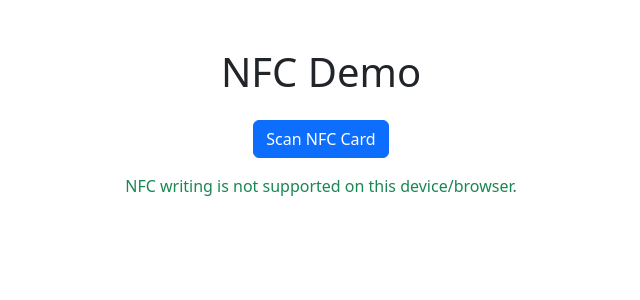
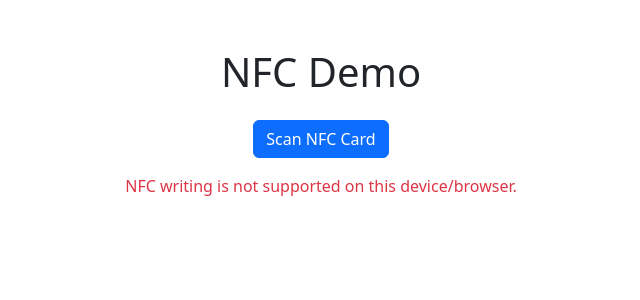
Before and after one commit to MO7AMMED-ISMAIL/NFCDemo, a React (Create React App) app: page / in a window 1280 px wide. Both pictures are taken after a click on the button "Scan NFC Card". Shown: the top 300 px of the page, without its empty margins (319-959 px from the left). Built offline with nearby package versions, Linux system fonts and the light colour scheme.

Commit message:
update preview and the info

```diff
--- a/src/NFC.jsx
+++ b/src/NFC.jsx
@@ -5,6 +5,7 @@ const NFCComponent = () => {
     const [message, setMessage] = useState('');
     const [nfcUrl, setNfcUrl] = useState('https://tapnet.pages.dev/ali');
     const [scanning, setScanning] = useState(false);
+    const [error , setError] = useState('')
 
     const writeToNFC = async () => {
         setScanning(true);
@@ -16,7 +17,7 @@ const NFCComponent = () => {
                 });
                 setMessage("NFC Card opened the URL successfully...");
             } else {
-                setMessage("NFC writing is not supported on this device/browser.");
+                setError("NFC writing is not supported on this device/browser.");
             }
         } catch (error) {
             console.error('Error writing to NFC tag:', error);
@@ -46,6 +47,7 @@ const NFCComponent = () => {
                 )
             }
             {message && <p className="mt-3 text-success">{message}</p>}
+            {error && <p className="mt-3 text-danger">{error}</p>}
         </div>
     );
 };
```
